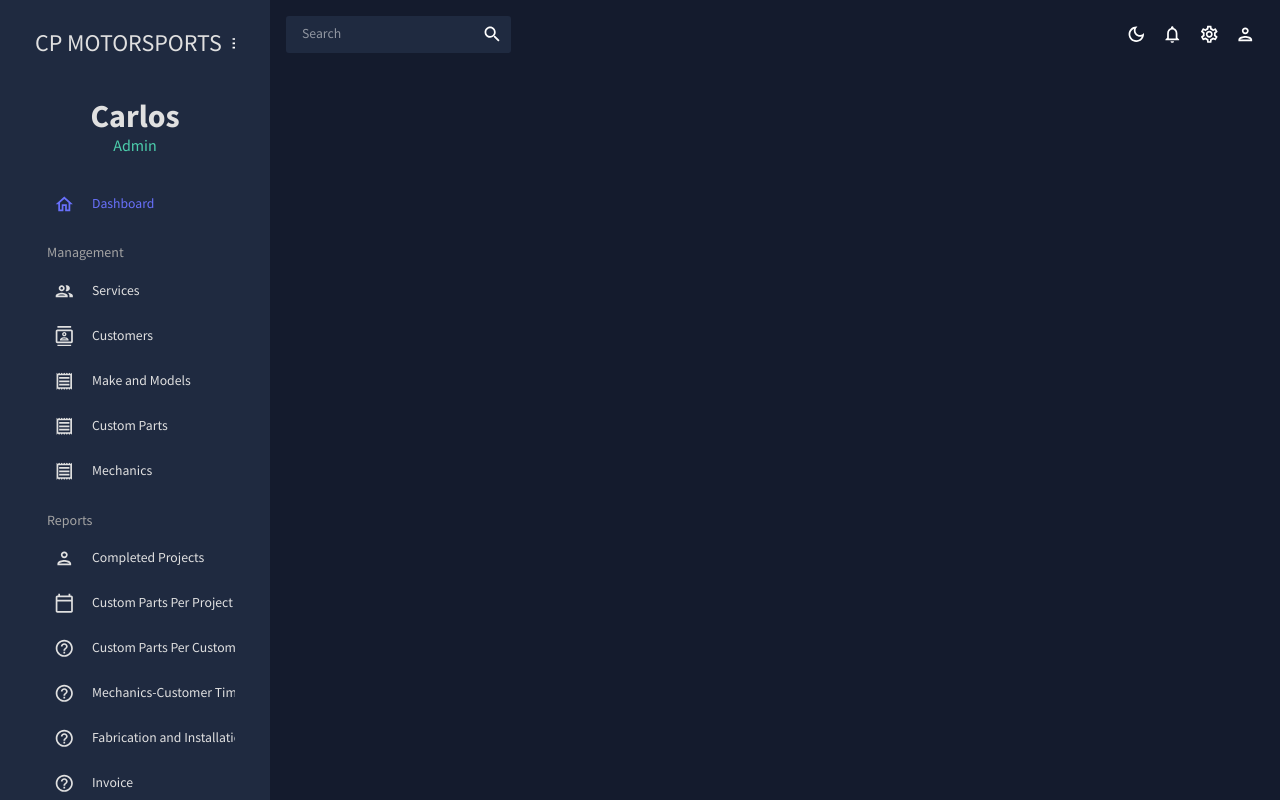
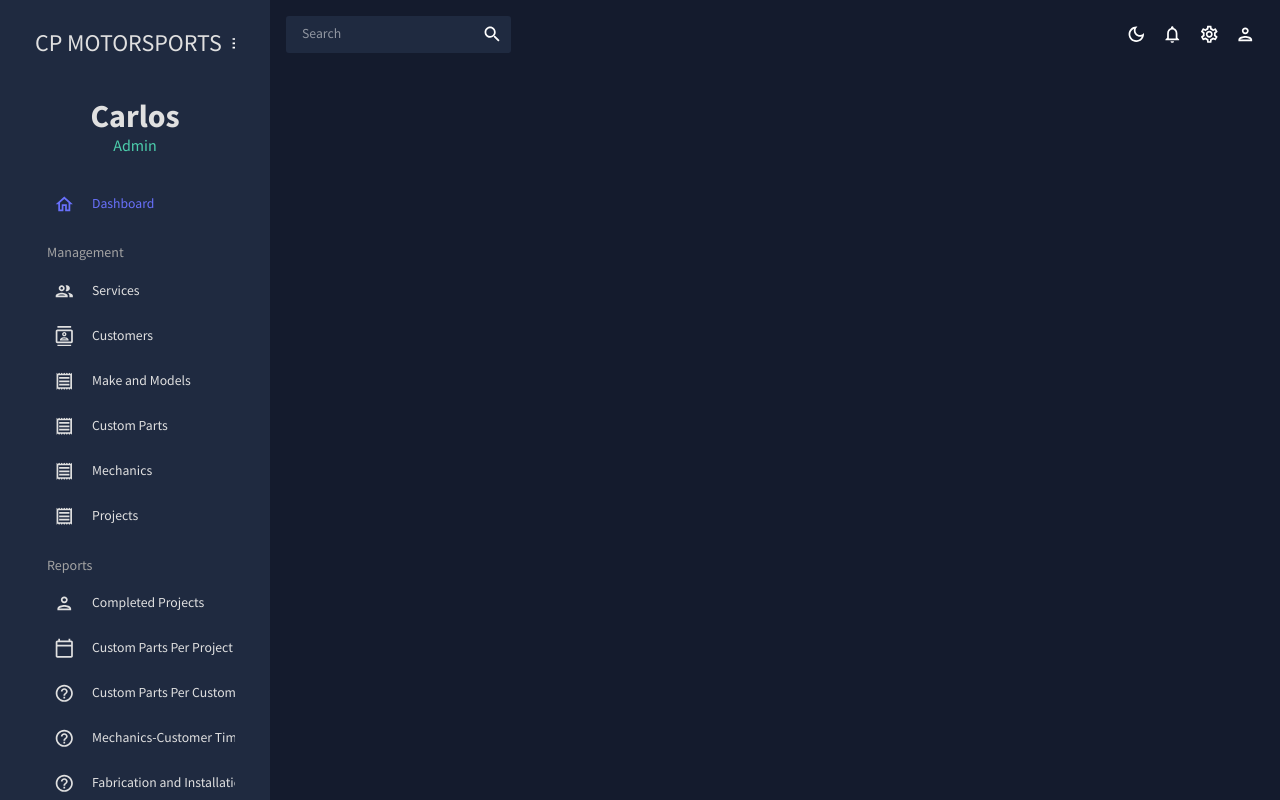
Before and after one commit to nitrokilo/CPMotorsports, a React (Create React App) app in the folder CpmotorsportsApp/: page / in a window 1280 px wide. Built offline with nearby package versions, Linux system fonts and the light colour scheme.

Commit message:
added projects tp sidebar

```diff
--- a/CpmotorsportsApp/src/scenes/global/Sidebar.jsx
+++ b/CpmotorsportsApp/src/scenes/global/Sidebar.jsx
@@ -168,6 +168,14 @@ const Sidebar = () => {
               setSelected={setSelected}
             />
 
+            <Item
+              title="Projects"
+              to="/projects"
+              icon={<ReceiptOutlinedIcon />}
+              selected={selected}
+              setSelected={setSelected}
+            />
+
             <Typography
               variant="h6"
               color={colors.grey[300]}
```
